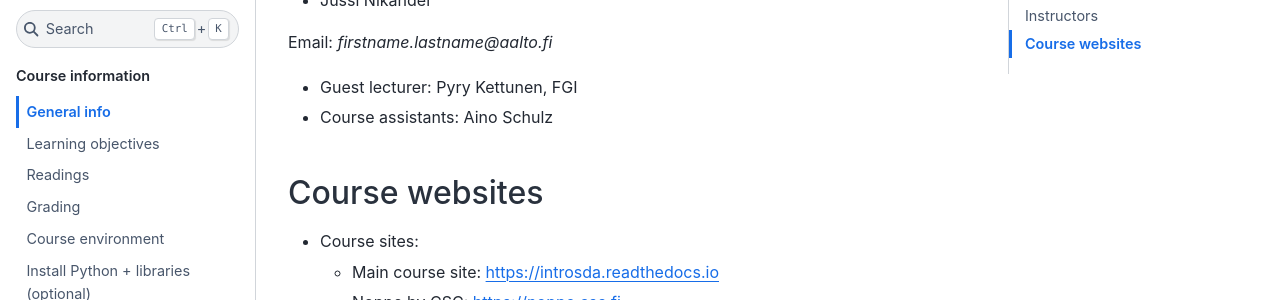
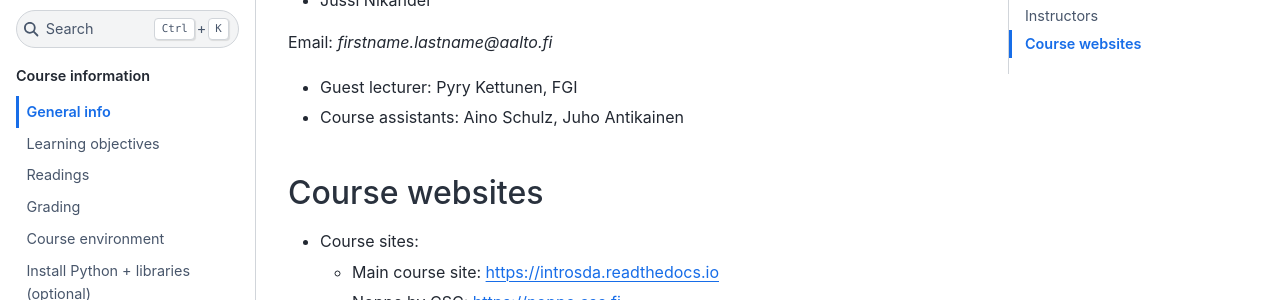
Before and after one commit to AaltoGIS/IntroSDA, a Sphinx documentation site: the page built from source/course-info/course-info.rst, in a window 1280 px wide and 900 px high, scrolled down 679 px. Shown: the part 153-453 px from the top of the window. Built offline with Sphinx 7.4.7 and the Sphinx Book theme 1.1.4, drawn with Linux system fonts in a browser that asks for light colours; pages that are not in the unit, such as notebooks, are missing from menus.

Commit message:
Update course info

```diff
--- a/source/course-info/course-info.rst
+++ b/source/course-info/course-info.rst
@@ -31,7 +31,7 @@ Instructors
 Email: *firstname.lastname@aalto.fi*
 
 * Guest lecturer: Pyry Kettunen, FGI
-* Course assistants: Aino Schulz
+* Course assistants: Aino Schulz, Juho Antikainen
 
 Course websites
 ---------------
```
